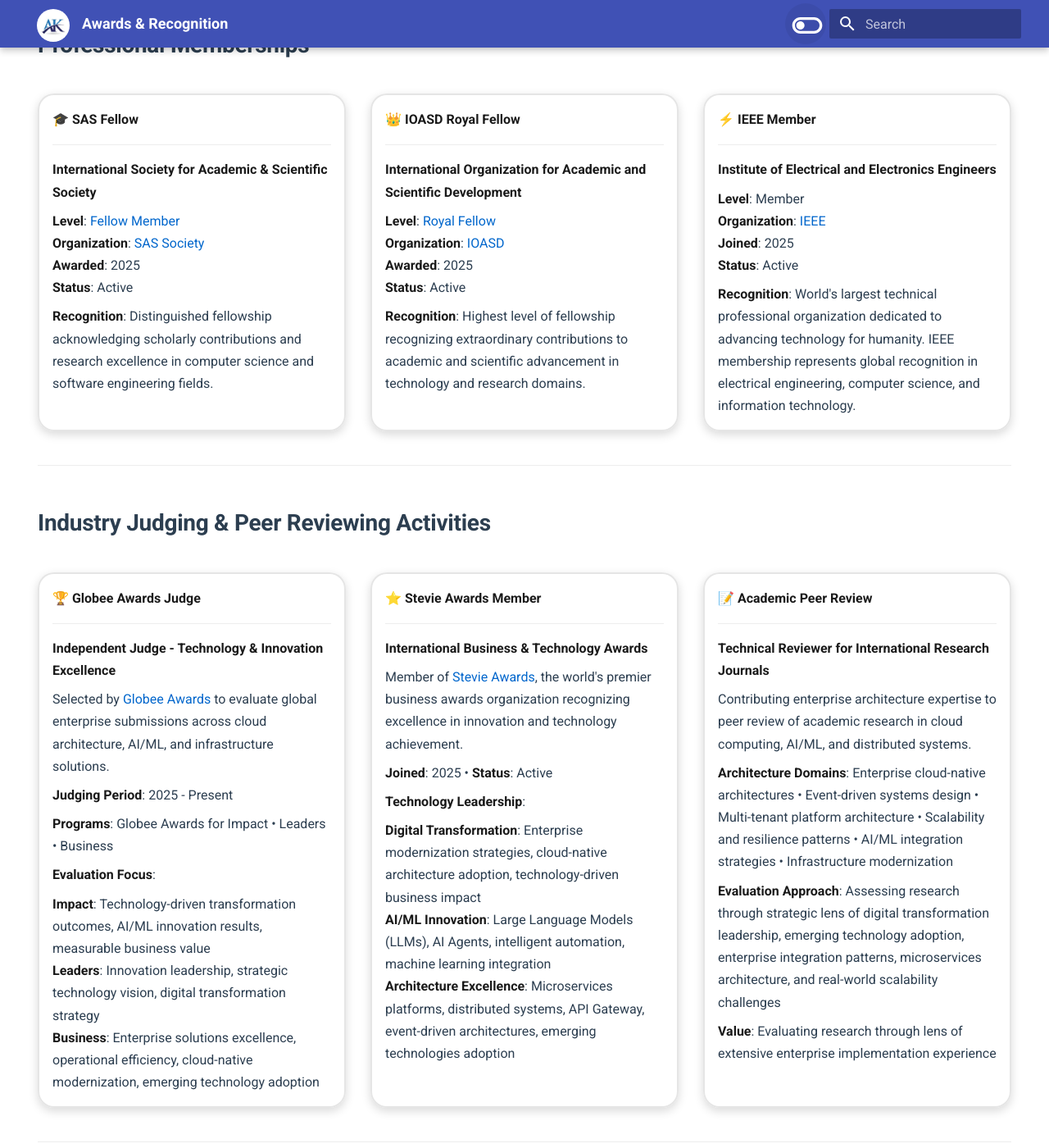
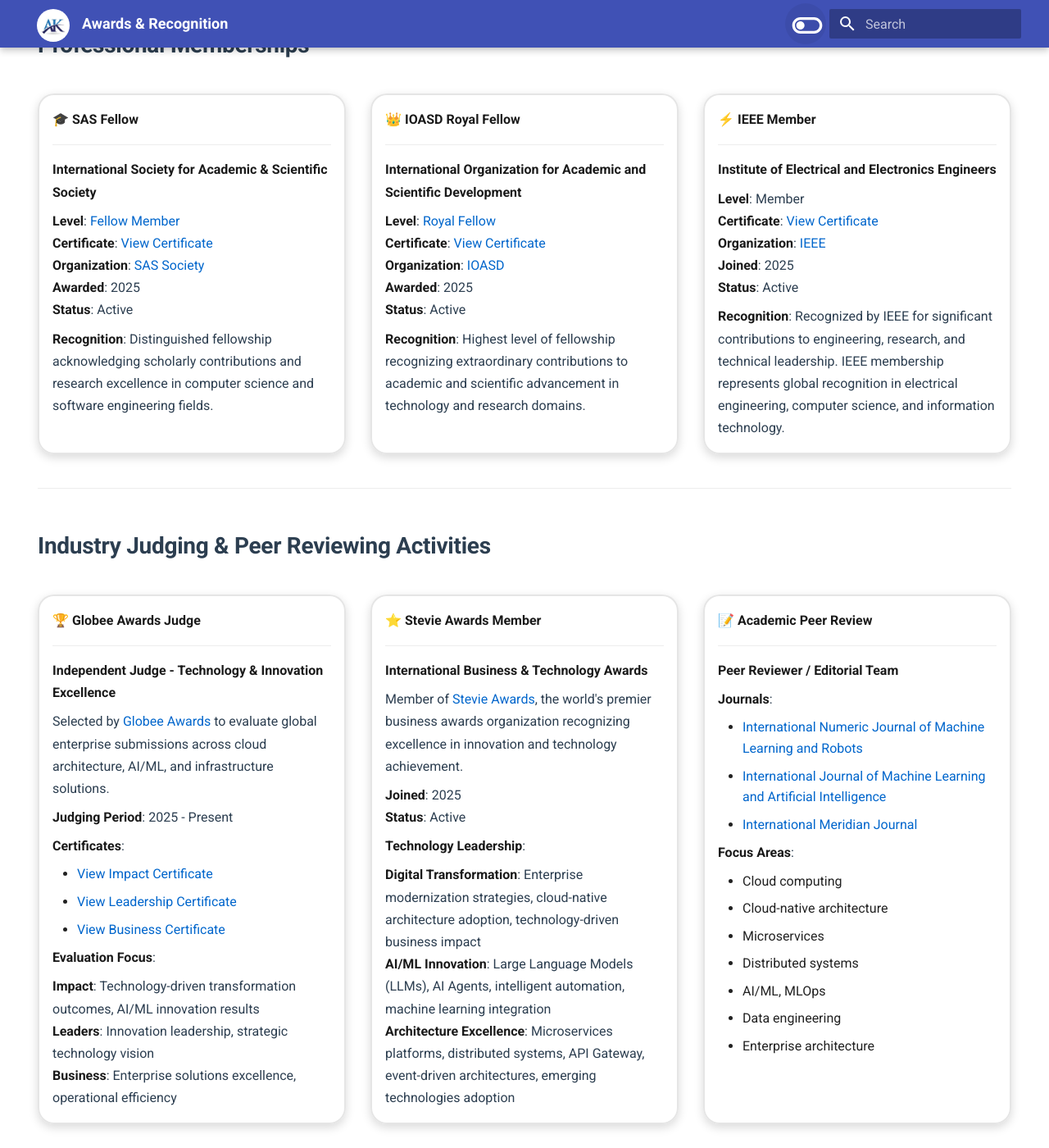
Before and after one commit to akeesari/anjikeesari, an MkDocs documentation site: the page built from docs/awards/index.md, in a window 1280 px wide and 1400 px high, scrolled down 348 px. Shown: the whole window at 82% size. Built offline with MkDocs 1.6.1 and Material for MkDocs 9.7.7, drawn with Linux system fonts in a browser that asks for light colours.

Commit message:
added certs

```diff
--- a/docs/awards/index.md
+++ b/docs/awards/index.md
@@ -23,6 +23,7 @@
     **International Society for Academic & Scientific Society**
 
     **Level**: [Fellow Member](https://www.sassociety.com/membership-id-sas-fsass-929-2025/){:target="_blank"}
+    **Certificate**: [View Certificate](SAS-Certificate.pdf){:target="_blank"}
     **Organization**: [SAS Society](https://www.sassociety.com/){:target="_blank"}
     **Awarded**: 2025
     **Status**: Active
@@ -36,6 +37,7 @@
     **International Organization for Academic and Scientific Development**
 
     **Level**: [Royal Fellow](https://ioasd.org/royal-fellows/membership-id-frioasd-1022-2025/){:target="_blank"}
+    **Certificate**: [View Certificate](IOASD-Certificate.pdf){:target="_blank"}
     **Organization**: [IOASD](https://www.ioasd.org/){:target="_blank"}
     **Awarded**: 2025
     **Status**: Active
@@ -49,11 +51,12 @@
     **Institute of Electrical and Electronics Engineers**
 
     **Level**: Member
+    **Certificate**: [View Certificate](IEEE-Certification.pdf){:target="_blank"}
     **Organization**: [IEEE](https://www.ieee.org/){:target="_blank"}
     **Joined**: 2025
     **Status**: Active
 
-    **Recognition**: World's largest technical professional organization dedicated to advancing technology for humanity. IEEE membership represents global recognition in electrical engineering, computer science, and information technology.
+    **Recognition**: Recognized by IEEE for significant contributions to engineering, research, and technical leadership. IEEE membership represents global recognition in electrical engineering, computer science, and information technology.
 
 </div>
 
@@ -73,13 +76,17 @@
 
     **Judging Period**: 2025 - Present
 
-    **Programs**: Globee Awards for Impact • Leaders • Business
+    **Certificates**:
+
+    - [View Impact Certificate](2025 Globee Awards for Impact - Certificate.pdf){:target="_blank"}
+    - [View Leadership Certificate](2025 Globee Awards for Leadership - Certificate.pdf){:target="_blank"}
+    - [View Business Certificate](2025 Globee Awards for Business - Certificate.pdf){:target="_blank"}
 
     **Evaluation Focus**:
 
-    **Impact**: Technology-driven transformation outcomes, AI/ML innovation results, measurable business value
-    **Leaders**: Innovation leadership, strategic technology vision, digital transformation strategy
-    **Business**: Enterprise solutions excellence, operational efficiency, cloud-native modernization, emerging technology adoption
+    **Impact**: Technology-driven transformation outcomes, AI/ML innovation results
+    **Leaders**: Innovation leadership, strategic technology vision
+    **Business**: Enterprise solutions excellence, operational efficiency
 
 -   **⭐ Stevie Awards Member**
 
@@ -89,7 +96,8 @@
 
     Member of [Stevie Awards](https://stevieawards.com/){:target="_blank"}, the world's premier business awards organization recognizing excellence in innovation and technology achievement.
 
-    **Joined**: 2025 • **Status**: Active
+    **Joined**: 2025
+    **Status**: Active
 
     **Technology Leadership**:
 
@@ -101,15 +109,23 @@
 
     ---
 
-    **Technical Reviewer for International Research Journals**
+    **Peer Reviewer / Editorial Team**
 
-    Contributing enterprise architecture expertise to peer review of academic research in cloud computing, AI/ML, and distributed systems.
+    **Journals**:
 
-    **Architecture Domains**: Enterprise cloud-native architectures • Event-driven systems design • Multi-tenant platform architecture • Scalability and resilience patterns • AI/ML integration strategies • Infrastructure modernization
+    - [International Numeric Journal of Machine Learning and Robots](https://injmr.com/index.php/fewfewf/about/editorialTeam){:target="_blank"}
+    - [International Journal of Machine Learning and Artificial Intelligence](https://jmlai.in/index.php/ijmlai/about/editorialTeam){:target="_blank"}
+    - [International Meridian Journal](https://meridianjournal.in/index.php/IMJ/index){:target="_blank"}
 
-    **Evaluation Approach**: Assessing research through strategic lens of digital transformation leadership, emerging technology adoption, enterprise integration patterns, microservices architecture, and real-world scalability challenges
+    **Focus Areas**:
 
-    **Value**: Evaluating research through lens of extensive enterprise implementation experience
+    - Cloud computing
+    - Cloud-native architecture
+    - Microservices
+    - Distributed systems
+    - AI/ML,  MLOps
+    - Data engineering
+    - Enterprise architecture
 
 </div>
 
```
Also changed, not shown: docs/awards/IEEE-logo.png (added), docs/awards/IOASD-logo.png (added), docs/awards/SAS-Society-logo.png (added), 6 other files.
